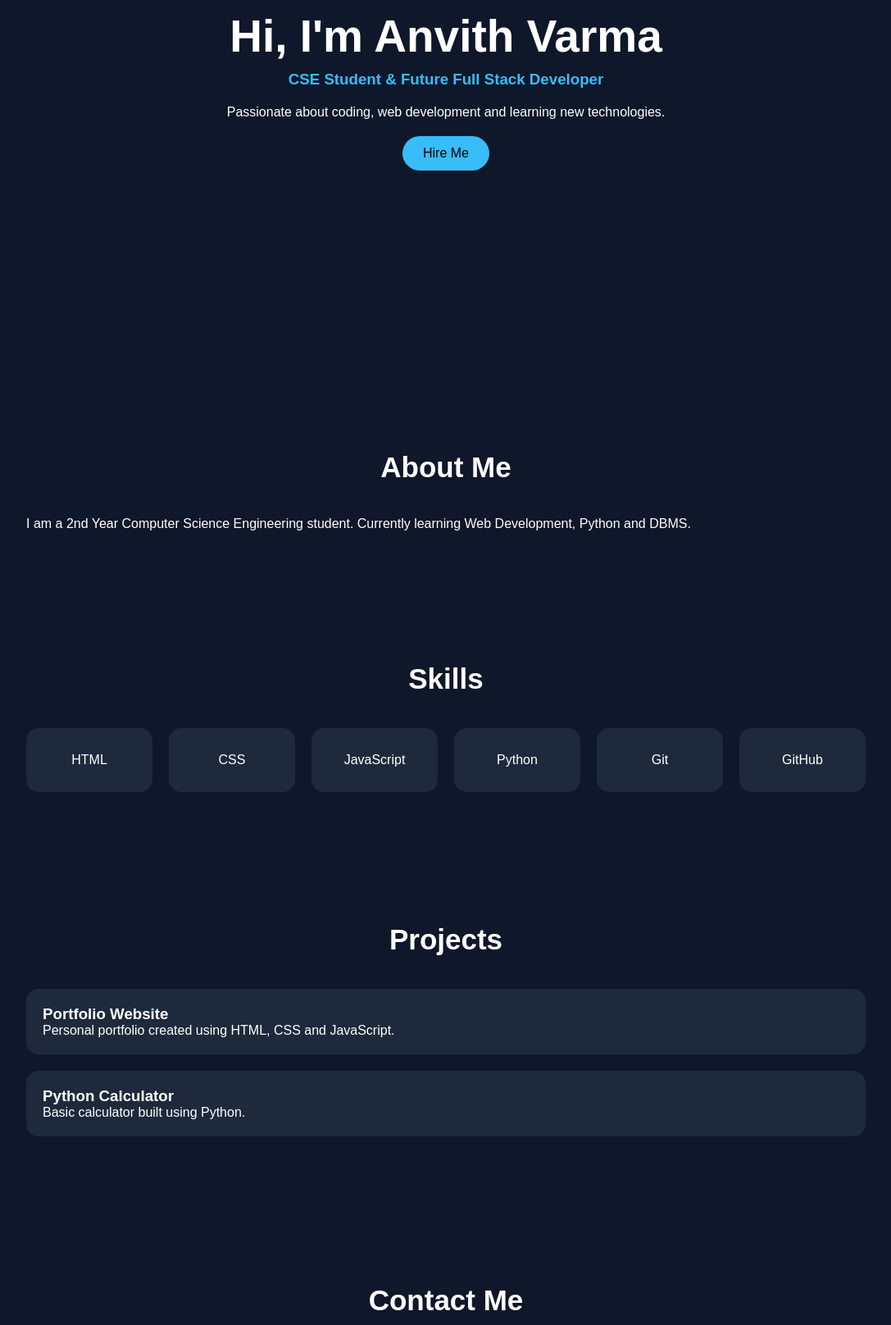
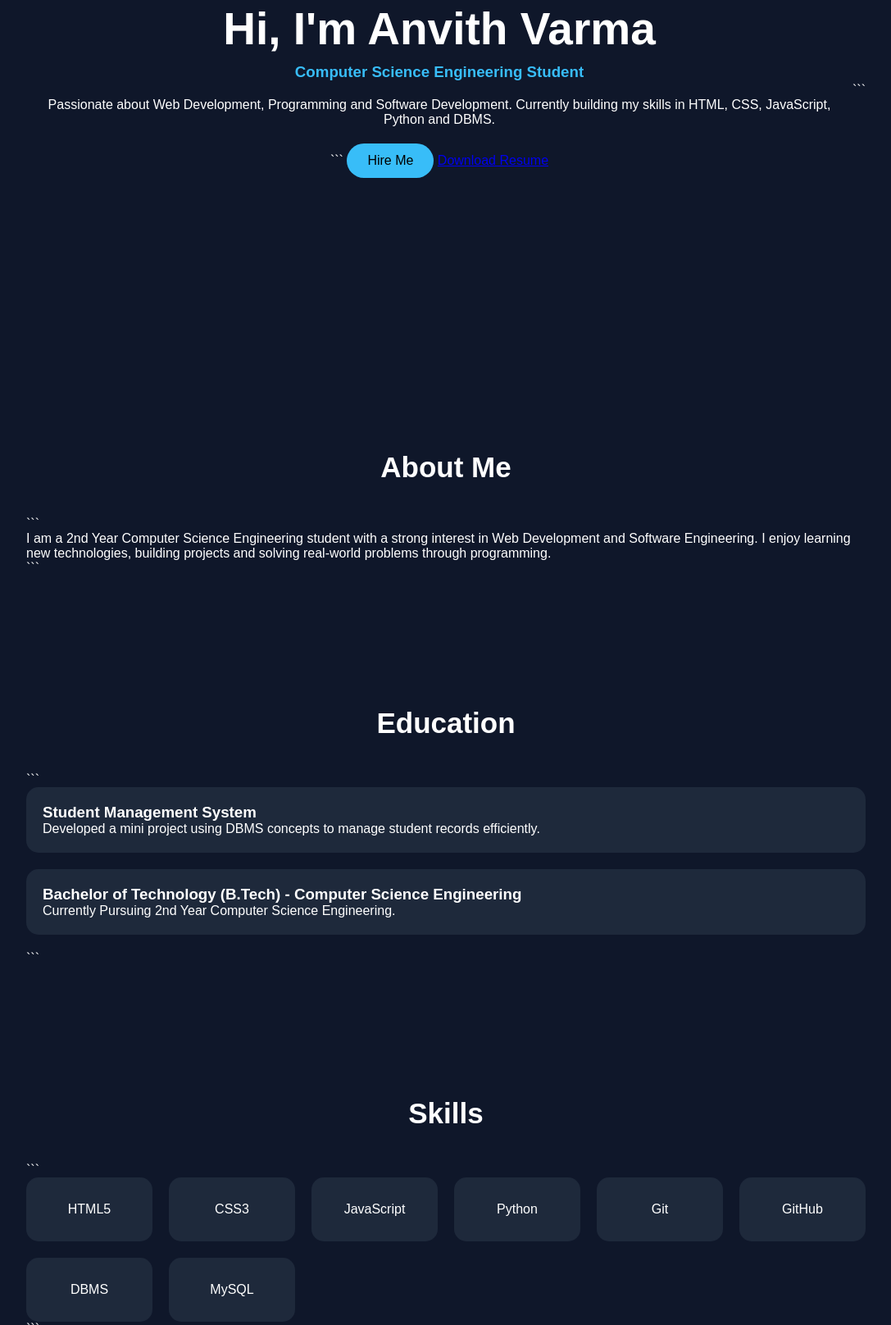
Before and after one commit to Anvithvarma15/portfolio-website, a plain HTML site: page index.html in a window 1280 px wide. Shown: the part 318-1934 px from the top of the page at 82% size, without its empty margins (96-1183 px from the left). Drawn offline with Linux system fonts and the light colour scheme.

Commit message:
Update index.html

````diff
--- a/index.html
+++ b/index.html
@@ -9,9 +9,10 @@
 <body>
 
 <nav>
-    <h2>My Portfolio</h2>
+    <h2>Anvith Varma</h2>
     <ul>
         <li><a href="#about">About</a></li>
+        <li><a href="#education">Education</a></li>
         <li><a href="#skills">Skills</a></li>
         <li><a href="#projects">Projects</a></li>
         <li><a href="#contact">Contact</a></li>
@@ -21,61 +22,128 @@
 <section class="hero">
     <div class="hero-content">
         <h1>Hi, I'm Anvith Varma</h1>
-        <h3>CSE Student & Future Full Stack Developer</h3>
-        <p>Passionate about coding, web development and learning new technologies.</p>
+        <h3>Computer Science Engineering Student</h3>
+        <p>
+            Passionate about Web Development, Programming and Software Development.
+            Currently building my skills in HTML, CSS, JavaScript, Python and DBMS.
+        </p>
+
+```
     <button onclick="showMessage()">Hire Me</button>
+    <a href="#" class="resume-btn">Download Resume</a>
 </div>
+```
+
 </section>
 
 <section id="about">
     <h2>About Me</h2>
+
+```
 <p>
-        I am a 2nd Year Computer Science Engineering student.
-        Currently learning Web Development, Python and DBMS.
+    I am a 2nd Year Computer Science Engineering student with a strong interest
+    in Web Development and Software Engineering. I enjoy learning new technologies,
+    building projects and solving real-world problems through programming.
 </p>
+```
+
+</section>
+
+<section id="education">
+    <h2>Education</h2>
+
+```
+<div class="project">
+    <h3>Student Management System</h3>
+    <p>Developed a mini project using DBMS concepts to manage student records efficiently.</p>
+</div>
+
+<div class="project">
+    <h3>Bachelor of Technology (B.Tech) - Computer Science Engineering</h3>
+    <p>Currently Pursuing 2nd Year Computer Science Engineering.</p>
+</div>
+```
+
 </section>
 
 <section id="skills">
     <h2>Skills</h2>
 
+```
 <div class="card-container">
-        <div class="card">HTML</div>
-        <div class="card">CSS</div>
+    <div class="card">HTML5</div>
+    <div class="card">CSS3</div>
     <div class="card">JavaScript</div>
     <div class="card">Python</div>
     <div class="card">Git</div>
     <div class="card">GitHub</div>
+    <div class="card">DBMS</div>
+    <div class="card">MySQL</div>
 </div>
+```
+
 </section>
 
 <section id="projects">
     <h2>Projects</h2>
 
+```
 <div class="project">
-        <h3>Portfolio Website</h3>
-        <p>Personal portfolio created using HTML, CSS and JavaScript.</p>
+    <h3>Personal Portfolio Website</h3>
+    <p>
+        Designed and developed a responsive portfolio website using
+        HTML, CSS and JavaScript.
+    </p>
 </div>
 
 <div class="project">
     <h3>Python Calculator</h3>
-        <p>Basic calculator built using Python.</p>
+    <p>
+        Developed a basic calculator application using Python.
+    </p>
 </div>
+
+<div class="project">
+    <h3>Student Management System</h3>
+    <p>
+        Mini project based on DBMS concepts for storing and managing student records.
+    </p>
+</div>
+```
 
 </section>
 
 <section id="contact">
     <h2>Contact Me</h2>
+
+```
 <p>Email: kalidindianvithvarma15@gmail.com</p>
-    <p>Phone: +91 9553423384 </p>
-    <p>LinkedIn: https://www.linkedin.com/in/anvith-varma-kalidindi-01470b327 </p>
-    <p>GitHub: https://github.com/Anvithvarma15 </p>
+
+<p>Phone: +91 9553423384</p>
+
+<p>
+    LinkedIn:
+    <a href="https://www.linkedin.com/in/anvith-varma-kalidindi-01470b327" target="_blank">
+        View Profile
+    </a>
+</p>
+
+<p>
+    GitHub:
+    <a href="https://github.com/Anvithvarma15" target="_blank">
+        View GitHub
+    </a>
+</p>
+```
+
 </section>
 
 <footer>
-    <p>© 2026 Anvith Varma</p>
+    <p>© 2026 Anvith Varma | All Rights Reserved</p>
 </footer>
 
 <script src="script.js"></script>
 
+
 </body>
 </html>
````
Lines whose indentation alone changed are shown as unchanged.
